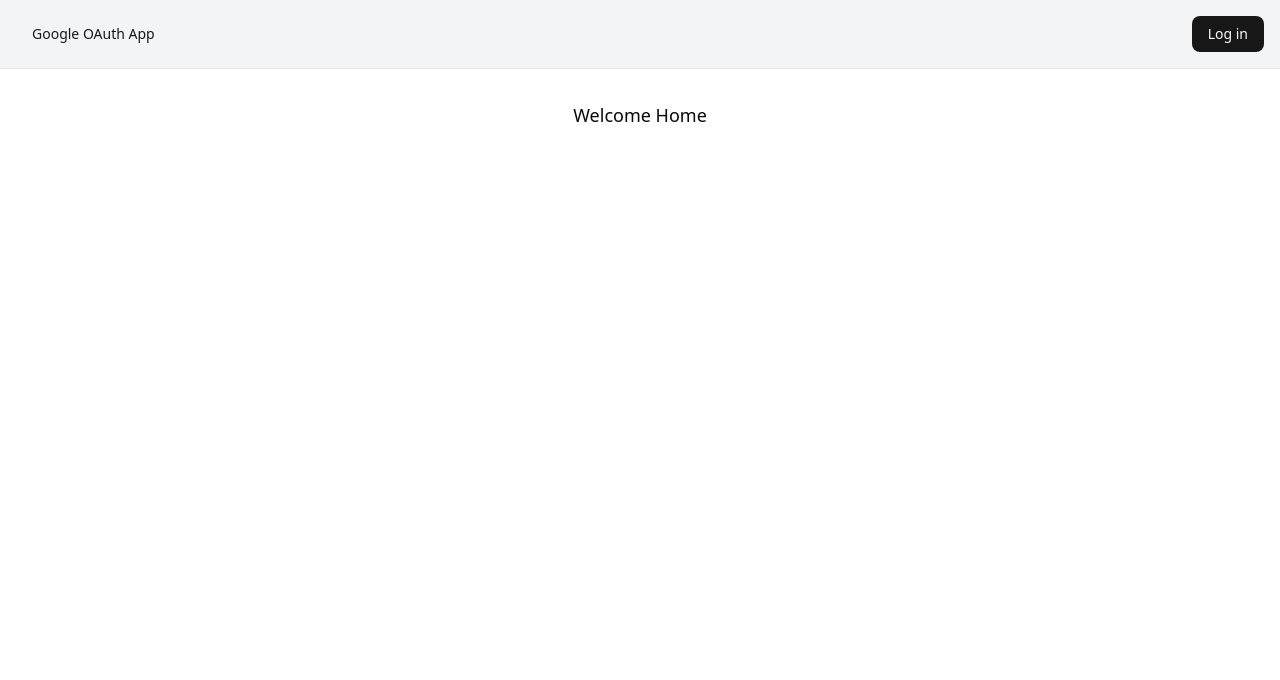
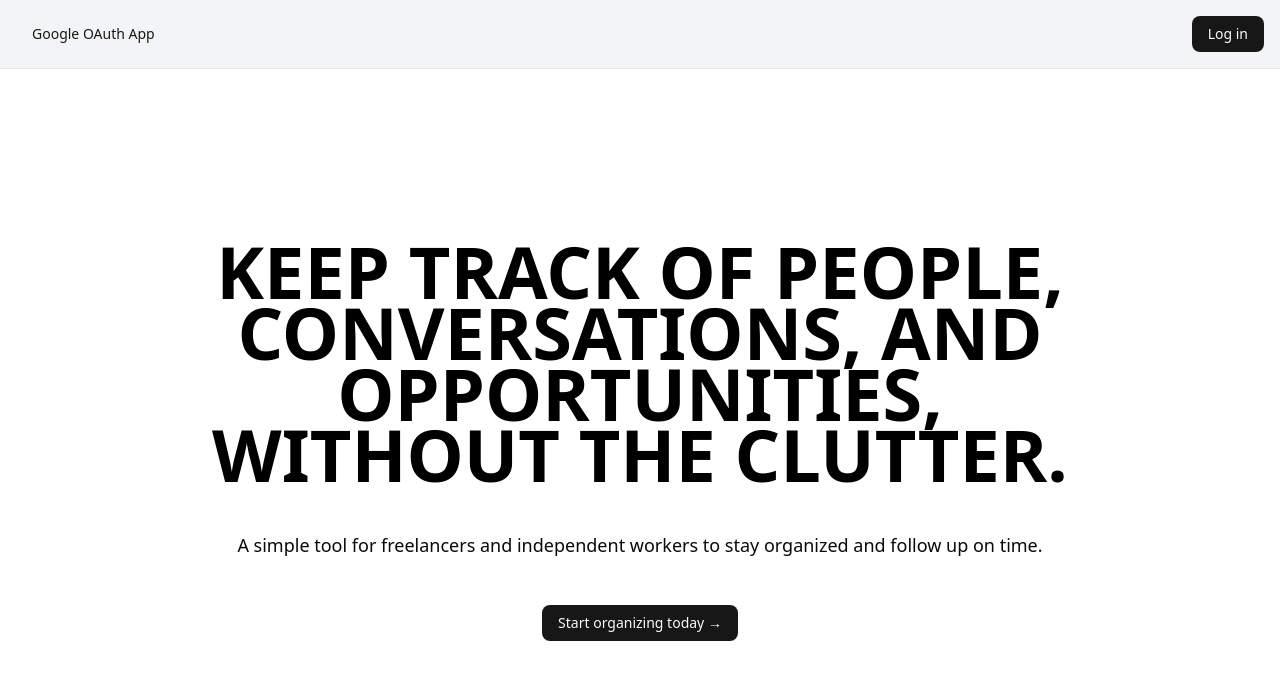
Before and after one commit to hereisphil/google-oauth-app, a React (Vite) app in the folder client/: page / in a window 1280 px wide. Shown: the top 680 px of the page. Built offline with nearby package versions, Linux system fonts and the light colour scheme; no server answers.

Commit message:
CLIENT: Took inspiration from National Design Studio's homepage to style my 'hero text'; Used simple useState and useEffect for having the text 'fade in' effect - nothing crazy going on in /src/pages/Home.tsx
Small updates to index.css and LoginPage.tsx

Updated README

ISSUE: Closes #22

```diff
--- a/client/src/pages/Home.tsx
+++ b/client/src/pages/Home.tsx
@@ -1,7 +1,50 @@
+import { Button } from "@/components/ui/button";
+import { useEffect, useState } from "react";
+import { useNavigate } from "react-router";
+
+// Design inspired by the National Design Studio https://ndstudio.gov
+
 export const Home = () => {
+    const [visible, setVisible] = useState(false);
+    const navigate = useNavigate();
+
+    useEffect(() => {
+        const timer = setTimeout(() => setVisible(true), 100);
+        return () => clearTimeout(timer);
+    }, []);
+
     return (
         <main>
-            <h1>Welcome Home</h1>
+            <section className="min-h-[85vh] flex items-center justify-center">
+                <div className="flex flex-col gap-6 md:gap-12 items-center text-center max-w-90.25 md:max-w-266.5 mx-auto px-16 md:px-24">
+                    <h1 className="font-pp-neue-montreal font-bold uppercase text-black text-[42px] leading-[0.85] md:text-[56px] lg:text-[72px]">
+                        <span
+                            className={`block transition-all duration-700 ${visible ? "opacity-100 translate-y-0" : "opacity-0 translate-y-6"}`}
+                        >
+                            Keep track of people,
+                        </span>
+                        <span
+                            className={`block transition-all duration-700 delay-200 ${visible ? "opacity-100 translate-y-0" : "opacity-0 translate-y-6"}`}
+                        >
+                            conversations, and opportunities,
+                        </span>
+                        <span
+                            className={`block transition-all duration-700 delay-400 ${visible ? "opacity-100 translate-y-0" : "opacity-0 translate-y-6"}`}
+                        >
+                            without the clutter.
+                        </span>
+                    </h1>
+                    <p
+                        className={`font-pp-neue-montreal font-normal text-14 leading-6 md:text-16 transition-all duration-700 delay-600 ${visible ? "opacity-100 translate-y-0" : "opacity-0 translate-y-6"}`}
+                    >
+                        A simple tool for freelancers and independent workers to
+                        stay organized and follow up on time.
+                    </p>
+                    <Button onClick={() => navigate("/login")}>
+                        Start organizing today →
+                    </Button>
+                </div>
+            </section>
         </main>
     );
 };
--- a/client/src/pages/LoginPage.tsx
+++ b/client/src/pages/LoginPage.tsx
@@ -47,7 +47,7 @@ export function LoginPage() {
     }, []);
 
     return (
-        <main>
+        <main className="flex flex-col items-center justify-start gap-4">
             <div className="flex items-stretch bg-slate-200 rounded-xl shadow-xl overflow-hidden w-full max-w-5xl">
                 <div className="p-6 flex-1 flex items-center justify-center">
                     <img
--- a/client/src/styles/index.css
+++ b/client/src/styles/index.css
@@ -122,7 +122,7 @@
         @apply bg-background text-foreground text-lg font-sans antialiased;
     }
     main {
-        @apply min-h-screen flex flex-col items-center justify-start p-4 gap-4;
+        @apply min-h-screen p-4;
     }
 }
 
```
Also changed, not shown: 2 other files (tests, documents, lock files or other folders).
